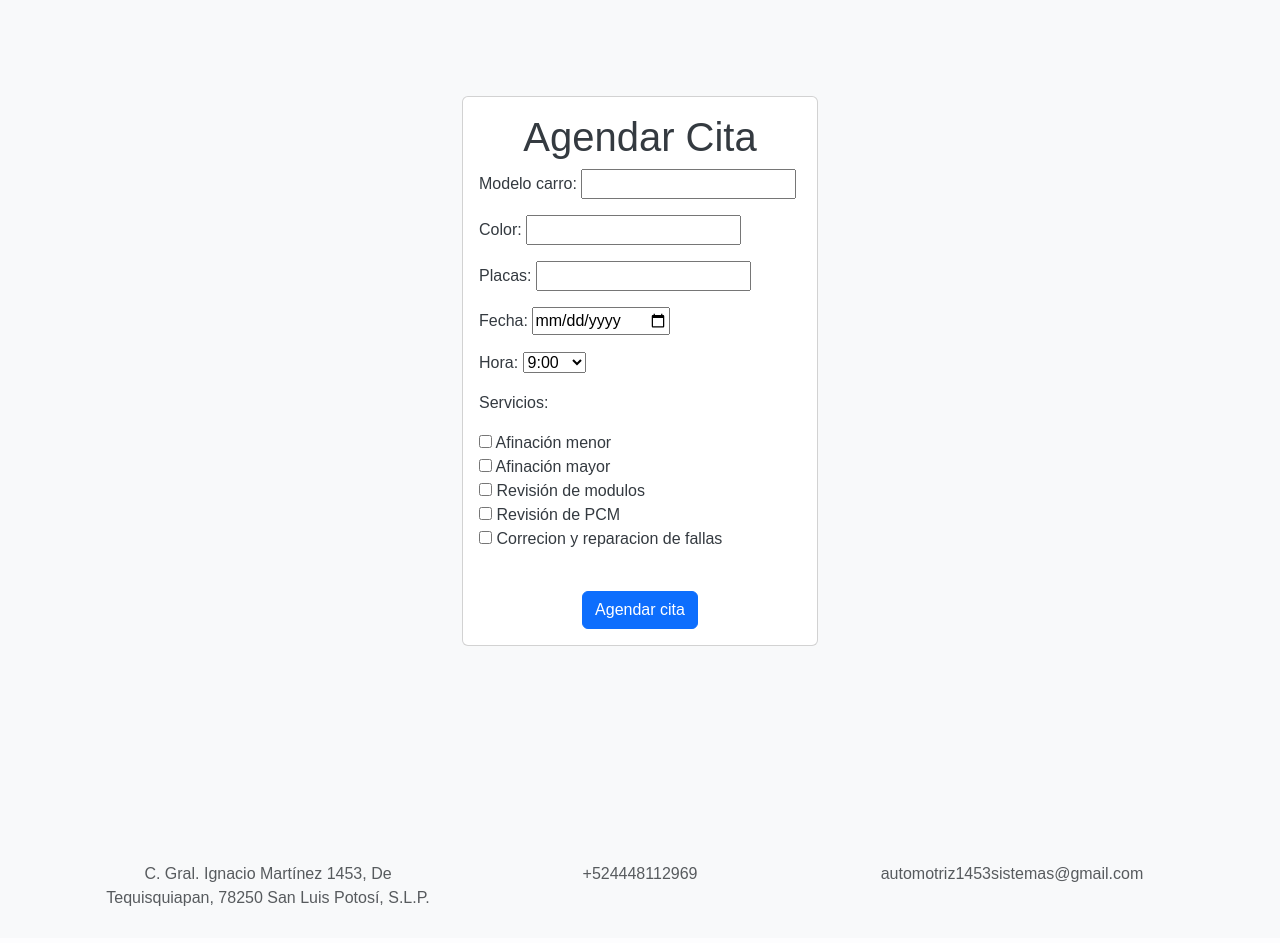
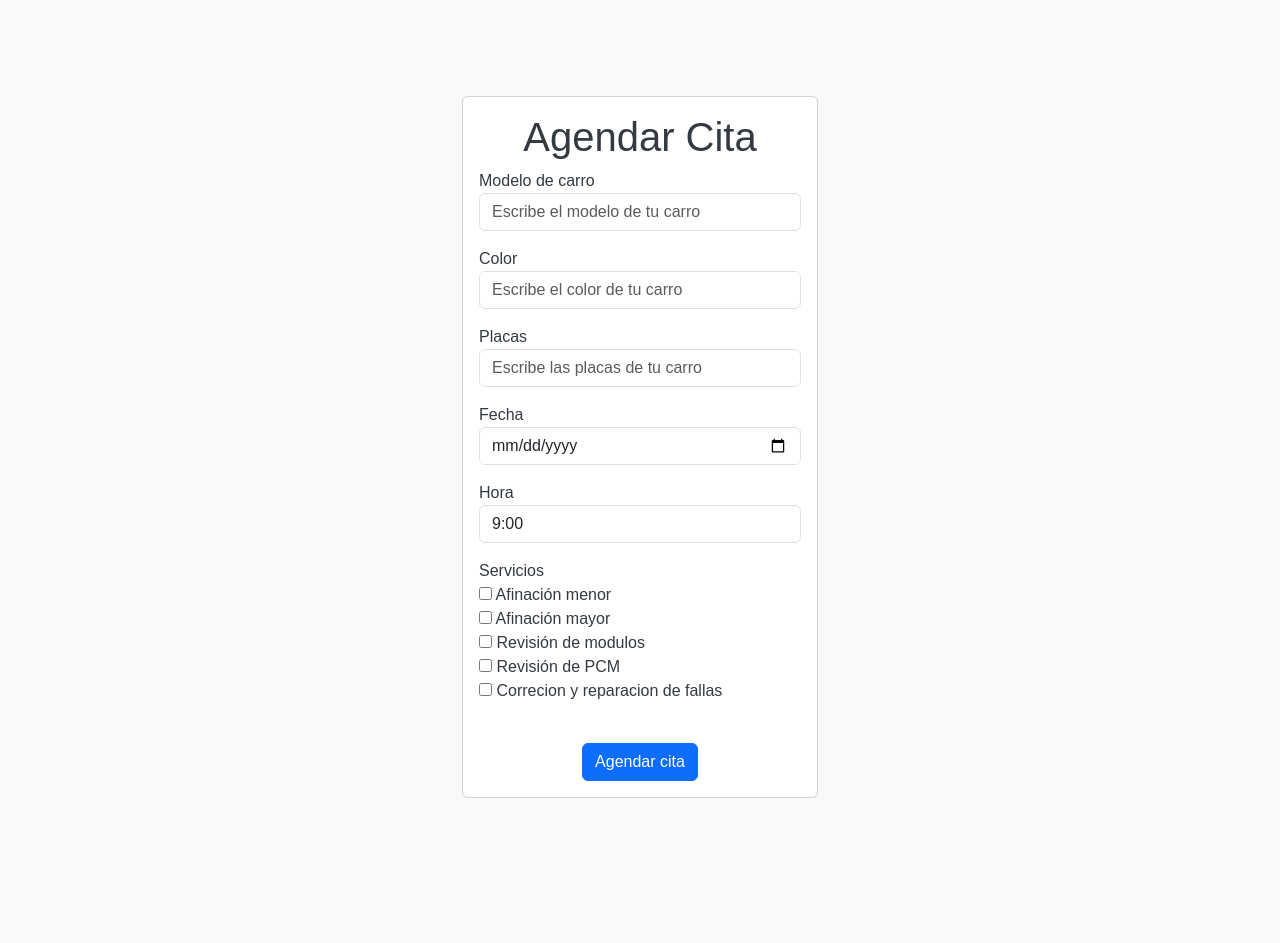
Before and after one commit to ArmxndoG/web-taller-mecanico, a Django app: page /citas/ in a window 1280 px wide. Shown: the part 126-1069 px from the top of the page. Before the commit the page ends 1032 px from the top, so only its background shows below. Run offline with Django 5.2, Linux system fonts and the light colour scheme; a user stored in the database is signed in; data comes from the database, SQL or seed files in the repository; both versions use the stored data as it was after the commit.

Commit message:
le di estilo al form de agendar cita

```diff
--- a/autenticacion/forms.py
+++ b/autenticacion/forms.py
@@ -5,6 +5,7 @@
 from datetime import date
 from django.utils.html import format_html
 from django.db import models  # Agrega esta importación
+from django.utils import timezone
 
 class RegistrarUsuario(UserCreationForm):
     class Meta:
@@ -21,6 +22,14 @@
         model = Servicio
         fields = ['nombre', 'descripcion', 'precio']
 
+
+class CustomDateInput(forms.DateInput):
+    input_type = 'date'
+
+    def __init__(self, *args, **kwargs):
+        kwargs['attrs'] = {'min': timezone.now().strftime('%Y-%m-%d')}
+        super().__init__(*args, **kwargs)
+
 class CitaForm(forms.ModelForm):
     class Meta:
         model = Cita
@@ -32,16 +41,14 @@
         }
 
     servicios = forms.ModelMultipleChoiceField(
-            queryset=None,
-            widget=forms.CheckboxSelectMultiple
-        )
-
-    def __init__(self, *args, **kwargs):
-        super().__init__(*args, **kwargs)
-        self.fields['servicios'].queryset = Servicio.objects.all()
+        queryset=Servicio.objects.all(),
+        widget=forms.CheckboxSelectMultiple
+    )
 
     def clean_fecha(self):
         fecha = self.cleaned_data['fecha']
+        if fecha < timezone.now().date():
+            raise forms.ValidationError("La fecha no puede ser en el pasado.")
         citas_del_dia = Cita.objects.filter(fecha=fecha).count()
         if citas_del_dia >= 5:
             raise forms.ValidationError("No se pueden agendar más de 5 citas para este día.")
--- a/autenticacion/views.py
+++ b/autenticacion/views.py
@@ -99,7 +99,7 @@
 
              # Obtener el servicio seleccionado en el checkbox
             servicios_seleccionados = cita_form.cleaned_data['servicios']
-
+            #form.save_m2m()  # Para guardar las relaciones many-to-many
             for servicio in servicios_seleccionados:
                 DetalleCita.objects.create(cita=cita, servicio=servicio)#Damos de alta los datos en detalle_cita
 
--- a/main/templates/citas.html
+++ b/main/templates/citas.html
@@ -11,11 +11,38 @@
     <main class="container py-5">
         <div class="row">
             <section class="col-md-4 offset-md-4 mt-5">
-                <form action="/citas/" method="POST" class="card card-body">
+                <form action="{% url 'citas' %}" method="POST" class="card card-body">
                     <h1 class="text-center">Agendar Cita</h1>
                     {{ error }}
                     {% csrf_token %}
-                    {{ form.as_p }}
+                    <div class="mb-3">
+                        <label for="modelo_carro">Modelo de carro</label>
+                        <input type="text" name="modelo_carro" id="modelo_carro" class="form-control" placeholder="Escribe el modelo de tu carro">
+                    </div>
+                    <div class="mb-3">
+                        <label for="color">Color</label>
+                        <input type="text" name="color" id="color" class="form-control" placeholder="Escribe el color de tu carro">
+                    </div>
+                    <div class="mb-3">
+                        <label for="placas">Placas</label>
+                        <input type="text" name="placas" id="placas" class="form-control" placeholder="Escribe las placas de tu carro">
+                    </div>
+                    <div class="mb-3">
+                        <label for="fecha">Fecha</label>
+                        <input type="date" name="fecha" id="fecha" class="form-control" min="{{ timezone.now|date:'Y-m-d' }}">
+                    </div>
+                    <div class="mb-3">
+                        <label for="hora">Hora</label>
+                        <select name="hora" id="hora" class="form-control">
+                            <option value="09:00">9:00</option>
+                            <option value="10:00">10:00</option>
+                            <option value="11:00">11:00</option>
+                        </select>
+                    </div>
+                    <div class="mb-3">
+                        <label for="servicios">Servicios</label>
+                        {{ form.servicios }}
+                    </div>
                     <button class="btn btn-primary d-block mx-auto mt-4">
                         Agendar cita
                     </button>
```
Also changed, not shown: db.sqlite3.
